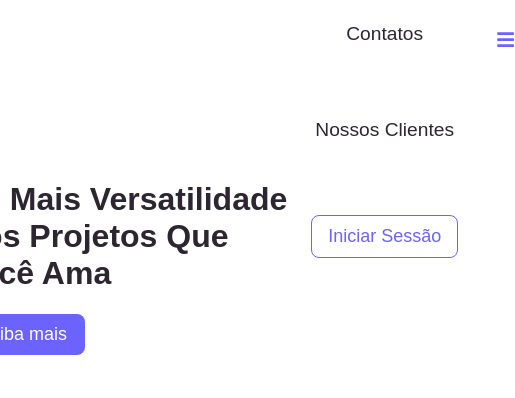
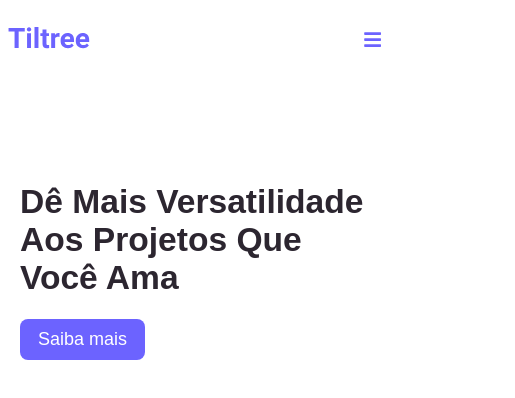
Before and after one commit to JoelFnandes/Authentication, a React (Create React App) app: page / in a window 390 px wide. Shown: the top 398 px of the page, 515 px wide, since content can reach past the window. Built offline with nearby package versions, Linux system fonts and the light colour scheme.

Commit message:
reponsividade navbar e home, e criando drop-menu

```diff
--- a/src/components/button/button.css
+++ b/src/components/button/button.css
@@ -39,10 +39,13 @@
 }
 
 /* SIZES */
+.btn-small{
+    padding: 10px 12px;
+    font-size: 15px;
+}
 .btn-medium{
     padding: 10px 16px;
     font-size: 18px;
-
 }
 .btn-large{
     padding: 12px 24px;
--- a/src/components/button/button.js
+++ b/src/components/button/button.js
@@ -8,7 +8,8 @@ const STYLES = [
 
 const SIZES = [
     'btn-medium',
-    'btn-large'
+    'btn-large',
+    'btn-small'
 ]
 
 export const Button = ({
--- a/src/components/navbar/navbar.css
+++ b/src/components/navbar/navbar.css
@@ -21,6 +21,7 @@
 
 .menu-icon{
     display: none;
+    margin-right: 20px;
 
 
 }
@@ -63,35 +64,44 @@ li{
         position: relative;
     }
     .nav-ul-links{
-        display: flex;
+        display:none;
         flex-direction: column;
         width: 100%;
-        height: 500px;
+        height: 280px;
+        top: 80%;
+        left: -100%;
+        padding: 0px;
+        margin-left: 15px;
+        margin-right: 0;
         opacity: 1;
         transition: all 0.5s ease;
+
     }
-    .nav-ul-links:active{
-        background-color: #908AFF;
+    .nav-ul-links.active{
+        display: flex;
+        background-color: white;
         left: 0;
         opacity: 1;
         transition: all 0.5s ease;
         z-index: 1;
+        position: absolute;
+
     }
     .nav-li-link{
         text-align: center;
-        padding: 2rem;
+        padding: 0.5em 0px;
         width: 100%;
         display: table;
+        margin-left: 0;
     }
-    .nav-li-link:hover{
-        background-color: #6C63FF;
-    }
+
     .menu-icon{
         display: flex;
         align-self: center;
         justify-content: center;
         align-items: center;
         cursor: pointer;
+        margin-right: 30px;
     }
     .faBars{
         align-self: center;
@@ -99,6 +109,7 @@ li{
         color: #6C63FF;
     }
     .link-logo{
-        margin-right: 65%;
+        margin-left: 30px;
+        margin-right: 70%;
     }
 }
--- a/src/components/navbar/navbar.js
+++ b/src/components/navbar/navbar.js
@@ -1,26 +1,32 @@
-import React, { useState } from "react";
+import React, { Component, useState } from "react";
 import "./navbar.css";
 import logo from "../../images/logo.svg";
-import {Button} from "../button/button";
+import { Button } from "../button/button";
 import menu from "../../icons/bars-solid.svg"
-import {FaBars} from 'react-icons/fa';
+import { FaBars, FaTimes } from 'react-icons/fa';
 
 function Navbar() {
 
+    const [isdropOpen, setDropOpen] = useState(true);
+    const [isdropClose, setDropClose] = useState(false);
 
     return (
         <nav className="nav-geral">
-            <a className="link-logo" href="/"><img className="img-logo" src={logo}/></a>
-            <ul className="nav-ul-links">
+            <a className="link-logo" href="/"><img className="img-logo" src={logo} /></a>
+            <ul className={isdropClose ? 'nav-ul-links active' : 'nav-ul-links'}>
                 <li className="nav-li-link"><a href="/" className="nav-link-primary">Home</a></li>
                 <li className="nav-li-link"><a href="" className="nav-link-primary">Produtos</a></li>
                 <li className="nav-li-link"><a href="" className="nav-link-primary">Contatos</a></li>
                 <li className="nav-li-link"><a href="" className="nav-link-primary">Nossos Clientes</a></li>
                 <li className="nav-li-link"><a href="/authen"><Button buttonStyle="btn-outline" buttonSize="btn-medium" onClick="">Iniciar Sessão</Button></a></li>
             </ul>
-
-            <div className="menu-icon" onClick="">
-                <FaBars className="faBars"></FaBars>
+            <div className="menu-icon">
+                {isdropOpen ? (
+                    <FaBars className="faBars" onClick={() => setDropOpen(false, setDropClose(true))}></FaBars>
+                ) : null}
+                {isdropClose ? (
+                    <FaTimes className="faBars" onClick={() => setDropOpen(true, setDropClose(false))}></FaTimes>)
+                : null}
             </div>
         </nav>
     );
--- a/src/pages/HomeMain/HomeMain.css
+++ b/src/pages/HomeMain/HomeMain.css
@@ -29,40 +29,68 @@ body{
 
 }
 
+@media only screen and (min-width: 1480px){
 
-@media only screen and (min-width:1367px){
-    .ilustra{
-        width: 600px;
-
-    }
     .first-contain{
-        grid-gap: 300px;
+        grid-gap: 225px !important;
 
     }
     .div-elemen{
-        font-size: 145%;
-        width:150%;
+        width: 120% !important;
+        font-size: 120% !important;
+    }
+    .ilustra{
+        width: 525px !important;
+
     }
 }
-@media only screen and (max-width: 960px){
+
+@media only screen and (min-width:1280px){
+    .first-contain{
+        grid-gap: 125px ;
+
+    }
+    .div-elemen{
+        width: 105% ;
+        font-size: 105% ;
+    }
+    .ilustra{
+        width: 480px ;
+
+    }
+}
+@media only screen and (max-width: 1280px) {
+    .first-contain{
+        grid-gap:25px;
+
+    }
+    .div-elemen{
+        width: 90%;
+        font-size: 95% ;
+        margin: 0px 30px;
+
+    }
+    .ilustra{
+        width: 425px;
+
+    }
+}
+
+@media only screen and (max-width: 860px){
+    .first-contain{
+        grid-gap: 0px;
+
+    }
     .div-figu{
         display: none;
     }
     .ilustra{
         display: none;
     }
+    .div-elemen{
+     justify-self: center !important;
+     font-size: 105%;
+     width: 100%;
+    }
 
 }
-@media screen and (max-width: 1366px) {
-    .first-contain{
-        grid-gap: 120px;
-
-    }
-    .div-elemen{
-        width:100%;
-    }
-    .ilustra{
-        width: 500px;
-
-    }
-}
--- a/src/pages/HomeMain/HomeMain.js
+++ b/src/pages/HomeMain/HomeMain.js
@@ -12,7 +12,7 @@ function HomeMain() {
             <div className="first-contain">
                 <div className="div-elemen">
                     <h1>Dê Mais Versatilidade Aos Projetos Que Você Ama</h1>
-                    <Button buttonStyle="btn-primary" buttonSize="btn-medium">Saiba mais</Button>
+                    <Button className="Button" buttonStyle="btn-primary" buttonSize="btn-medium">Saiba mais</Button>
                 </div>
                 <div className="div_figu"><img className="ilustra" src={ilustracao} /></div>
             </div>
```
